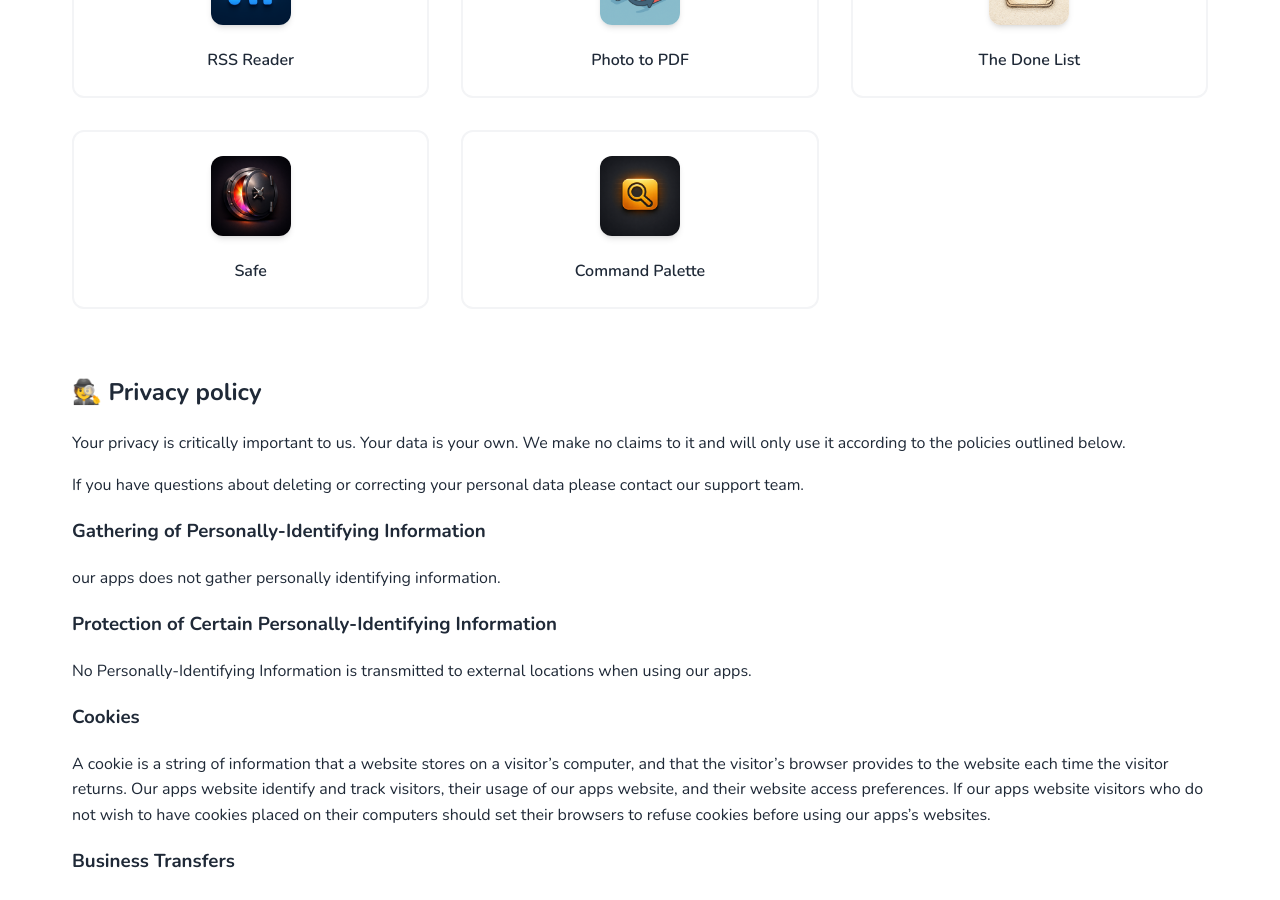
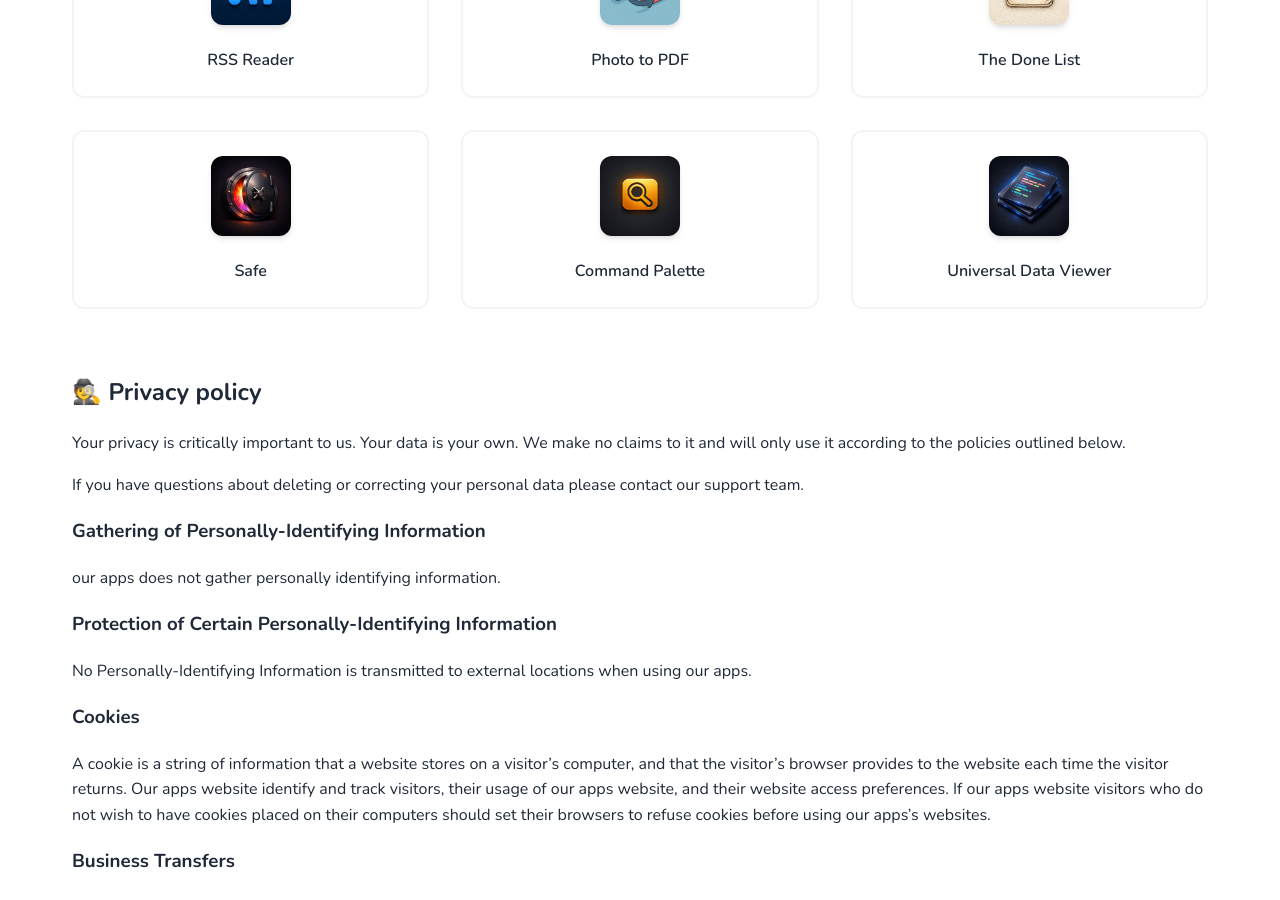
Before and after one commit to pmstani/pmstani.github.io, a Jekyll site: the page built from index.md, in a window 1280 px wide and 900 px high, scrolled down 5153 px. Built offline with Jekyll 4.4.1, drawn with Linux system fonts in a browser that asks for light colours.

Commit message:
✨ Add udv

```diff
--- a/apps.json
+++ b/apps.json
@@ -414,5 +414,11 @@
     "app_name": "Command Palette",
     "app_description": "Arc-like Command Palette For Safari",
     "image_url": "https://pmstani.github.io/img/apps/safe.png"
+  },
+  {
+    "app_url": "https://apps.apple.com/app/6758082345",
+    "app_name": "Universal Data Viewer",
+    "app_description": "View markdown, json, xml and much more",
+    "image_url": "https://pmstani.github.io/img/apps/udv.png"
   }
 ]
--- a/index.md
+++ b/index.md
@@ -423,6 +423,12 @@ layout: default
       <div class="app-name">Command Palette</div>
     </a>
   </div>
+  <div class="app-item">
+    <a href="https://apps.apple.com/app/id6758082345" title="Universal Data Viewer">
+      <img src="/img/apps/udv.png" alt="Universal Data Viewer">
+      <div class="app-name">Universal Data Viewer</div>
+    </a>
+  </div>
 </div>
 
 ## 🕵️ Privacy policy {#privacy}
```
Also changed, not shown: img/apps/udv.png (added).
